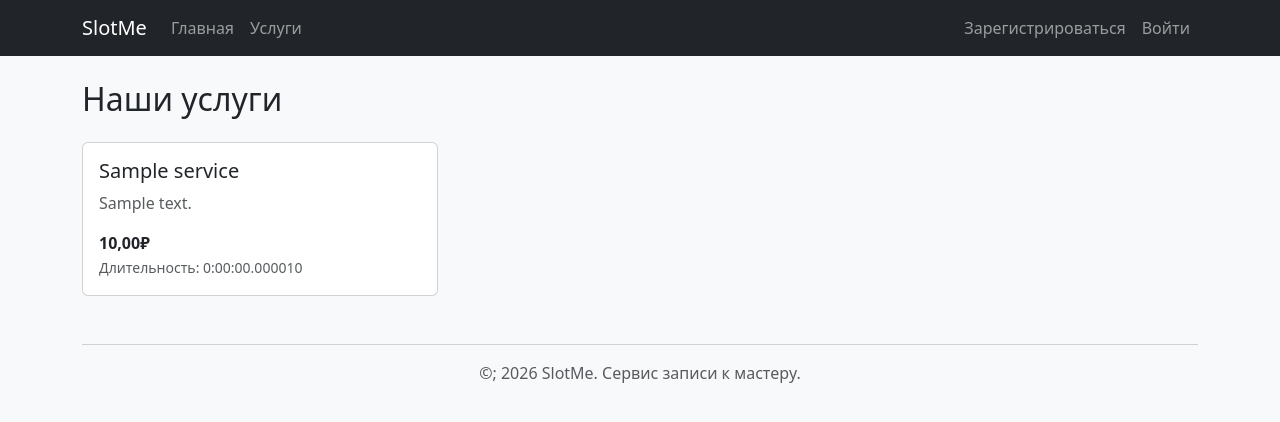
After one commit to Serghqa/SlotMe, a Django app: page /services/ in a window 1280 px wide. The commit adds this page. Shown: the top 422 px of the page. Run offline with Django 5.2, Linux system fonts and the light colour scheme; tables that the repository leaves empty hold one stand-in row (values such as "Sample post").

Commit message:
Public page with a list of services

```diff
--- /dev/null
+++ b/apps/services/urls.py
@@ -0,0 +1,8 @@
+from django.urls import path
+from . import views
+
+app_name = 'services'
+
+urlpatterns = [
+    path('', views.service_list_view, name='services_list'),
+]
--- a/apps/services/views.py
+++ b/apps/services/views.py
@@ -1,3 +1,7 @@
 from django.shortcuts import render
+from .models import Service
 
-# Create your views here.
+
+def service_list_view(request):
+    services = Service.objects.filter(is_active=True)
+    return render(request, 'services/service_list.html', {'services': services})
--- a/config/urls.py
+++ b/config/urls.py
@@ -23,6 +23,7 @@ urlpatterns = [
     path('admin/', admin.site.urls),
     path('', home_view, name='home'),
     path('', include('apps.users.urls')),
+    path('services/', include('apps.services.urls')),
 ]
 
 if settings.DEBUG:
--- a/templates/base.html
+++ b/templates/base.html
@@ -22,6 +22,9 @@
                 <ul class="navbar-nav me-auto">
                     <li class="nav-item">
                         <a class="nav-link" href="{% url 'home' %}">Главная</a>
+                    </li>
+                    <li>
+                        <a class="nav-link" href="{% url 'services:services_list' %}">Услуги</a>
                     </li>
                 </ul>
                 <ul class="navbar-nav">
--- a/templates/core/home.html
+++ b/templates/core/home.html
@@ -11,7 +11,7 @@
         </p>
         <div class="d-grid gap-2 d-sm-flex justify-content-sm-center">
             <a href="#" class="btn btn-primary btn-lg px-4 gap-3">Смотреть мастеров</a>
-            <a href="#" class="btn btn-outline-secondary btn-lg px-4">Смотреть услуги</a>
+            <a href="{% url 'services:services_list' %}" class="btn btn-outline-secondary btn-lg px-4">Смотреть услуги</a>
         </div>
     </div>
 </div>
--- /dev/null
+++ b/templates/services/service_list.html
@@ -0,0 +1,30 @@
+{% extends "base.html" %}
+
+{% block title %}Услуги — SlotMe{% endblock title %}
+
+{% block content %}
+<h2 class="mb-4">Наши услуги</h2>
+
+{% if services %}
+    <div class="row row-cols-1 row-cols-md-2 row-cols-lg-3 g-4">
+        {% for service in services %}
+            <div class="col">
+                <div class="card h-100">
+                    <div class="card-body">
+                        <h5 class="card-title">{{ service.name }}</h5>
+                        {% if service.description %}
+                            <p class="card-text text-muted">{{ service.description }}</p>
+                        {% endif %}
+                        <p class="card-text">
+                            <strong>{{ service.price }}₽</strong><br>
+                            <small class="text-muted">Длительность: {{ service.duration }}</small>
+                        </p>
+                    </div>
+                </div>
+            </div>
+        {% endfor %}
+    </div>
+{% else %}
+    <div class="alert alert-info">Услуг пока нет.</div>
+{% endif %}
+{% endblock content %}
```
